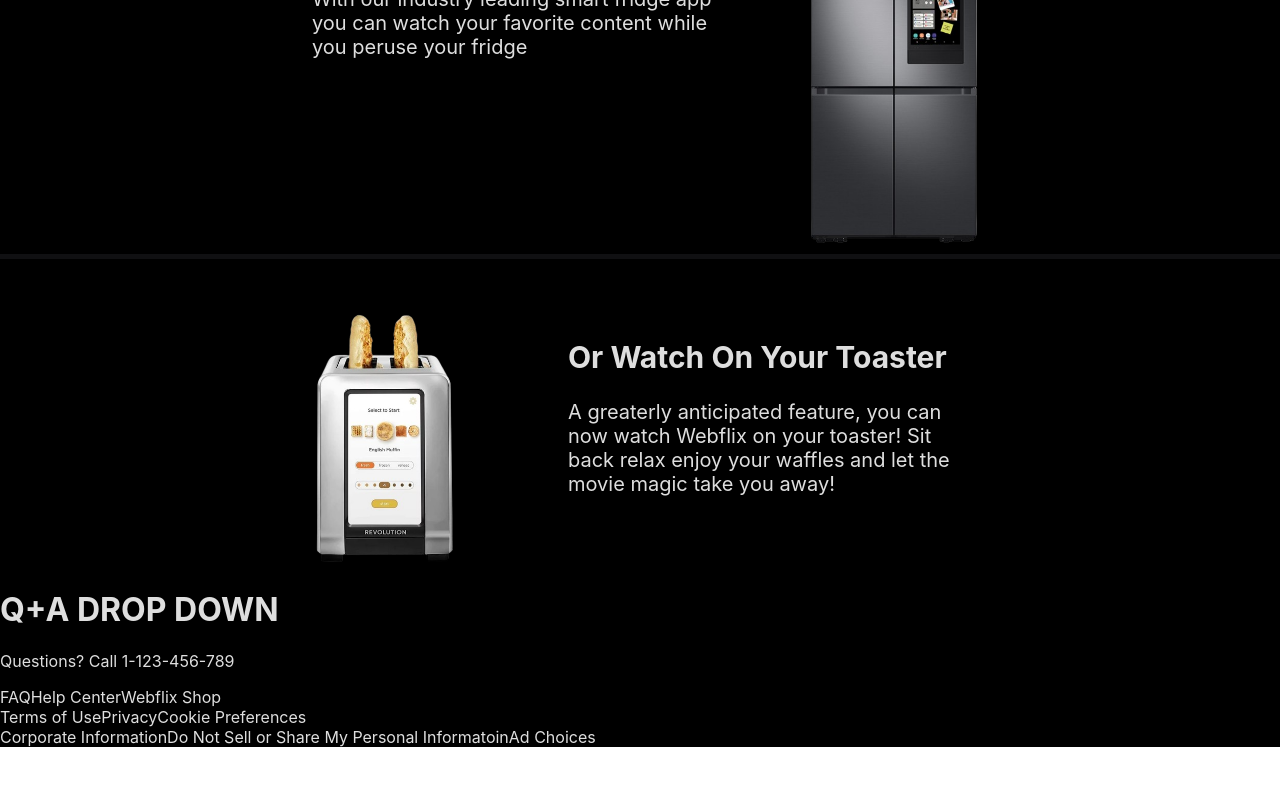
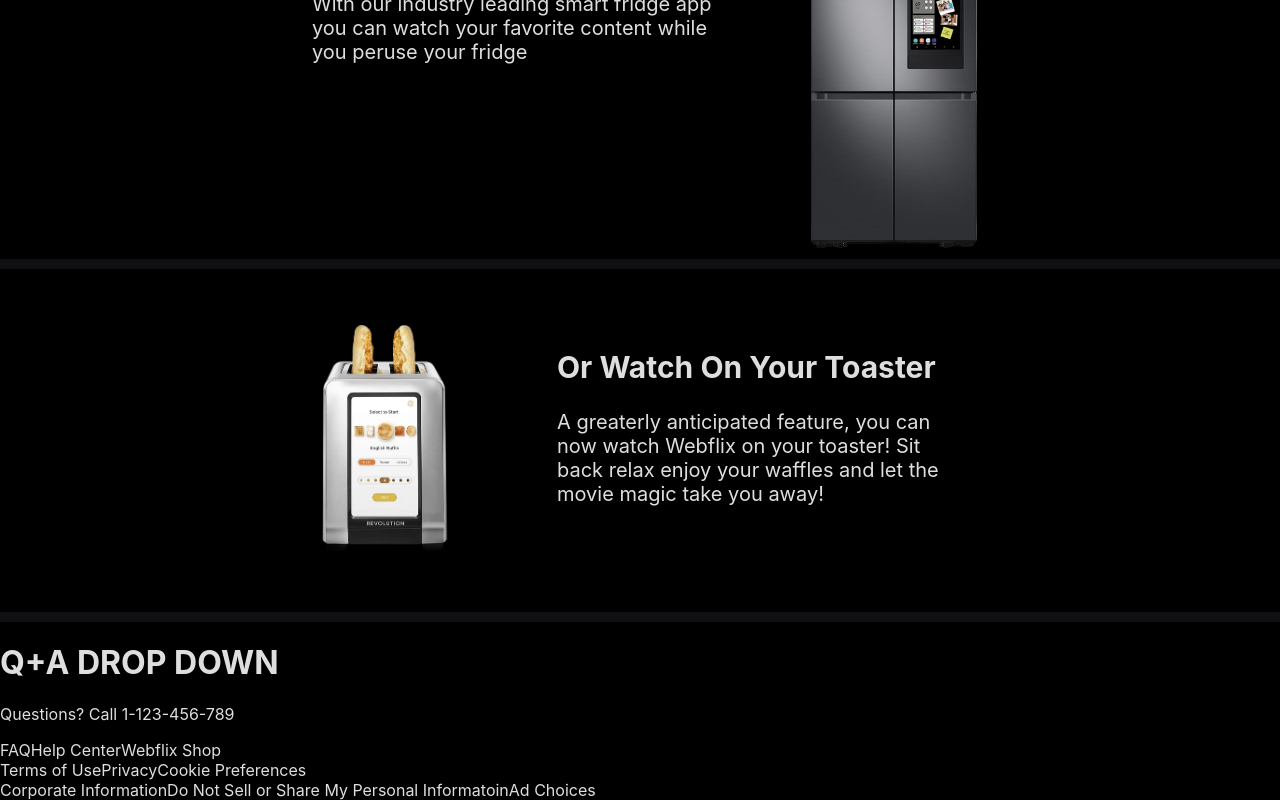
Before and after one commit to Jovans55/Webflix, a React (Vite) app: page / in a window 1280 px wide. Shown: the part 835-1635 px from the top of the page. Before the commit the page ends 1582 px from the top, so only its background shows below. Built offline with nearby package versions, Linux system fonts and the light colour scheme.

Commit message:
Found a glitch where the width was bigger than the screen it was do to some css being 100 vw which messes stuff up

```diff
--- a/src/Home.jsx
+++ b/src/Home.jsx
@@ -39,7 +39,7 @@
                 </div>
                 <img src='/smartFridge-backgroundremove.png' alt='Gray smart fridge with screen' width={"20%"} />
             </section>
-            <section className='watchDevices'>
+            <section className='watchDevices' style={{borderBottom: "10px solid #101012", padding: "55px"}}>
                 <img src='/toaster-removedback.png' alt='Gray smart toaster with screen and toast in it' width={"20%"} />
                 <div>
                     <h1>Or Watch On Your Toaster</h1>
--- a/src/index.css
+++ b/src/index.css
@@ -35,7 +35,6 @@
 }
 
 #signUpHome{
-  width: 100vw;
   height: 65vh;
   background-image: url("/background.jpg");
   background-size: cover;
@@ -63,7 +62,7 @@
 .watchDevices{
   display: flex;
   justify-content: center;
-  border-top: 5px solid #101012;
+  border-top: 10px solid #101012;
   padding-top: 55px;
 }
 
```
